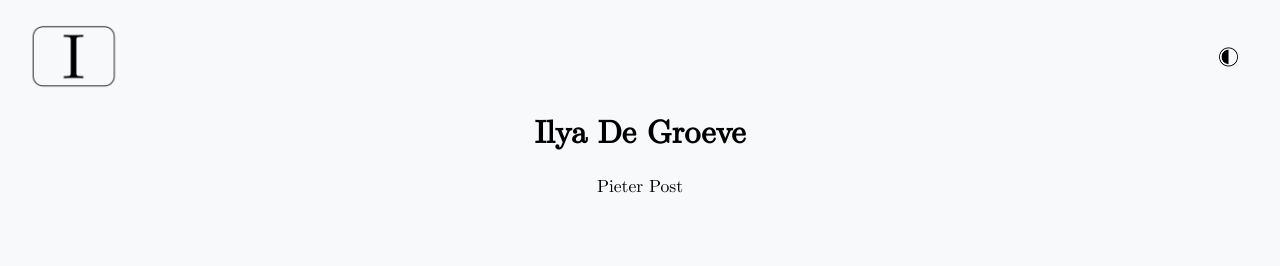
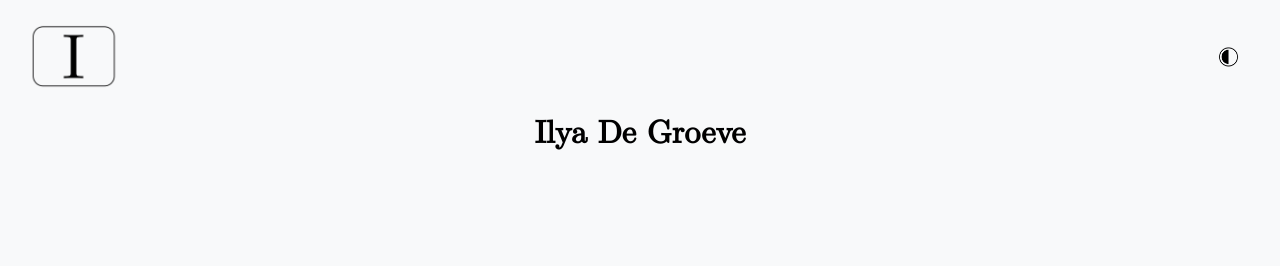
Before and after one commit to ilyadegroeve/ilyadegroeve.github.io, a plain HTML site: page index.html in a window 1280 px wide. Shown: the top 266 px of the page. Drawn offline with Linux system fonts and the light colour scheme.

Commit message:
Update index.html

```diff
--- a/index.html
+++ b/index.html
@@ -77,7 +77,7 @@
   <main>
     <h1>Ilya De Groeve</h1>
     <section id="about">
-      <p>Pieter Post</p>
+      <p></p>
     </section>
   </main>
 
```
